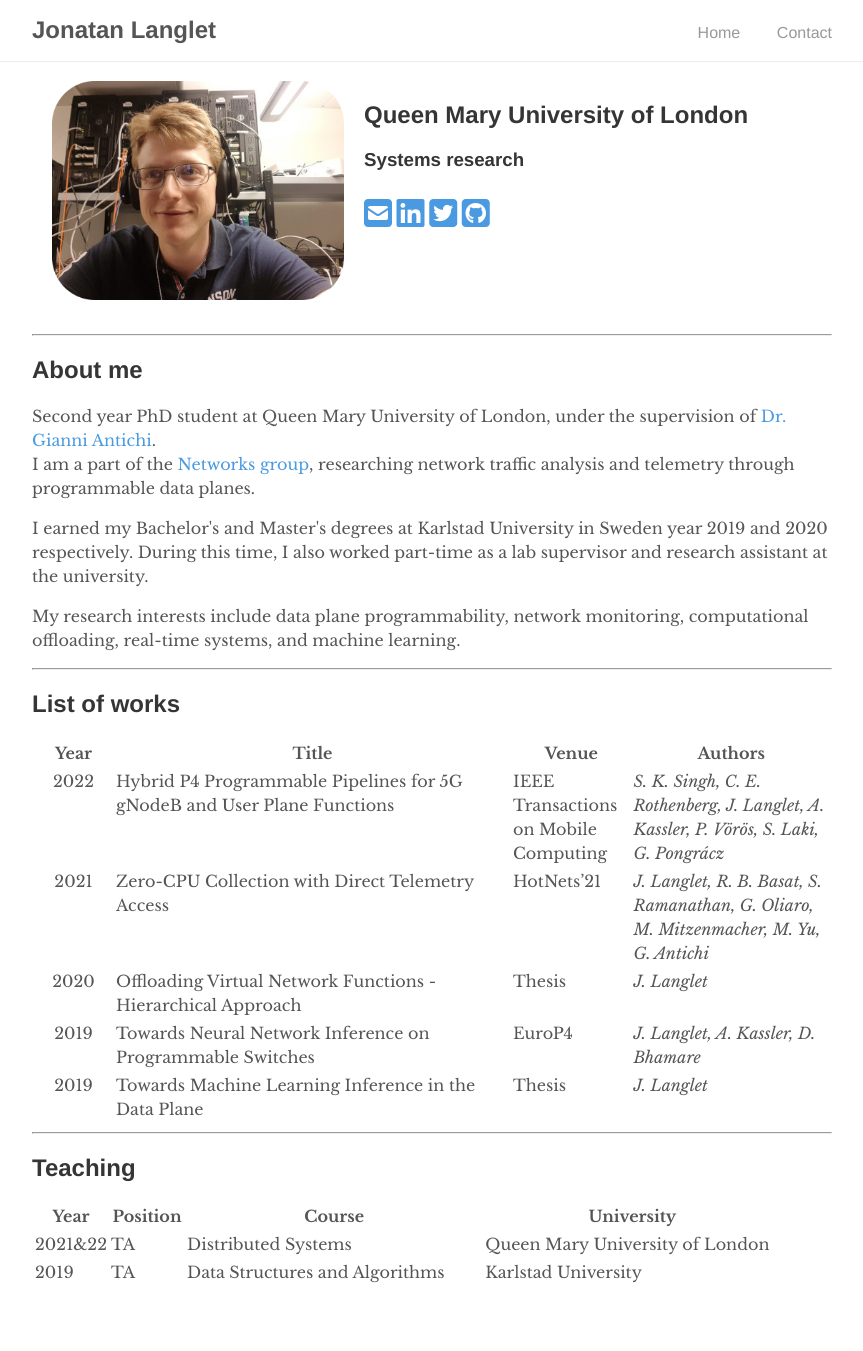
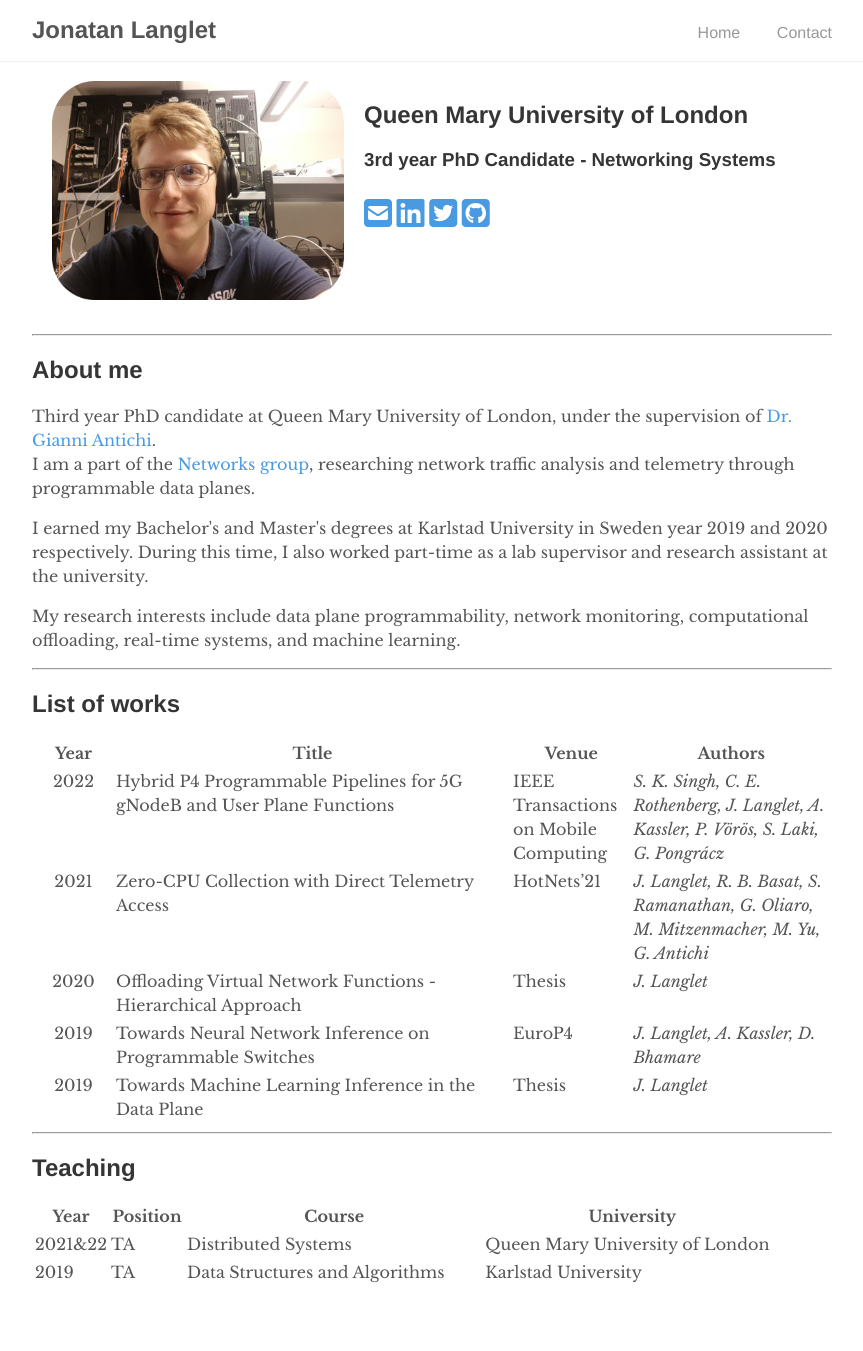
Before and after one commit to jonlanglet/jonlanglet.github.io, a Jekyll site: the page built from index.md, in a window 1280 px wide. Shown: the whole page, without its empty margins (208-1071 px from the left). Built offline with Jekyll 4.4.1, drawn with Linux system fonts in a browser that asks for light colours; nearby versions of some CDN libraries; a style sheet for code colours, icons or effects is not loaded.

Commit message:
Updating PhD candidate

```diff
--- a/_includes/about.html
+++ b/_includes/about.html
@@ -1,6 +1,6 @@
 ## About me
 <p>
-Second year PhD student at Queen Mary University of London, under the supervision of <a href="https://gianniantichi.github.io/">Dr. Gianni Antichi</a>.
+Third year PhD candidate at Queen Mary University of London, under the supervision of <a href="https://gianniantichi.github.io/">Dr. Gianni Antichi</a>.
 <br>
 I am a part of the <a href="http://www.eecs.qmul.ac.uk/research/research-groups/networks-research-group/">Networks group</a>, researching network traffic analysis and telemetry through programmable data planes.
 </p>
--- a/_includes/header.html
+++ b/_includes/header.html
@@ -6,7 +6,7 @@
 		<div class="col" style="width: 60%; float: left; padding: 10px;">
 			<p>
 				<h2>Queen Mary University of London</h2>
-				<h3>Systems research</h3>
+				<h3>3rd year PhD Candidate - Networking Systems</h3>
 			</p>
 			<p>
 				{% include social-media-links.html %}
```
